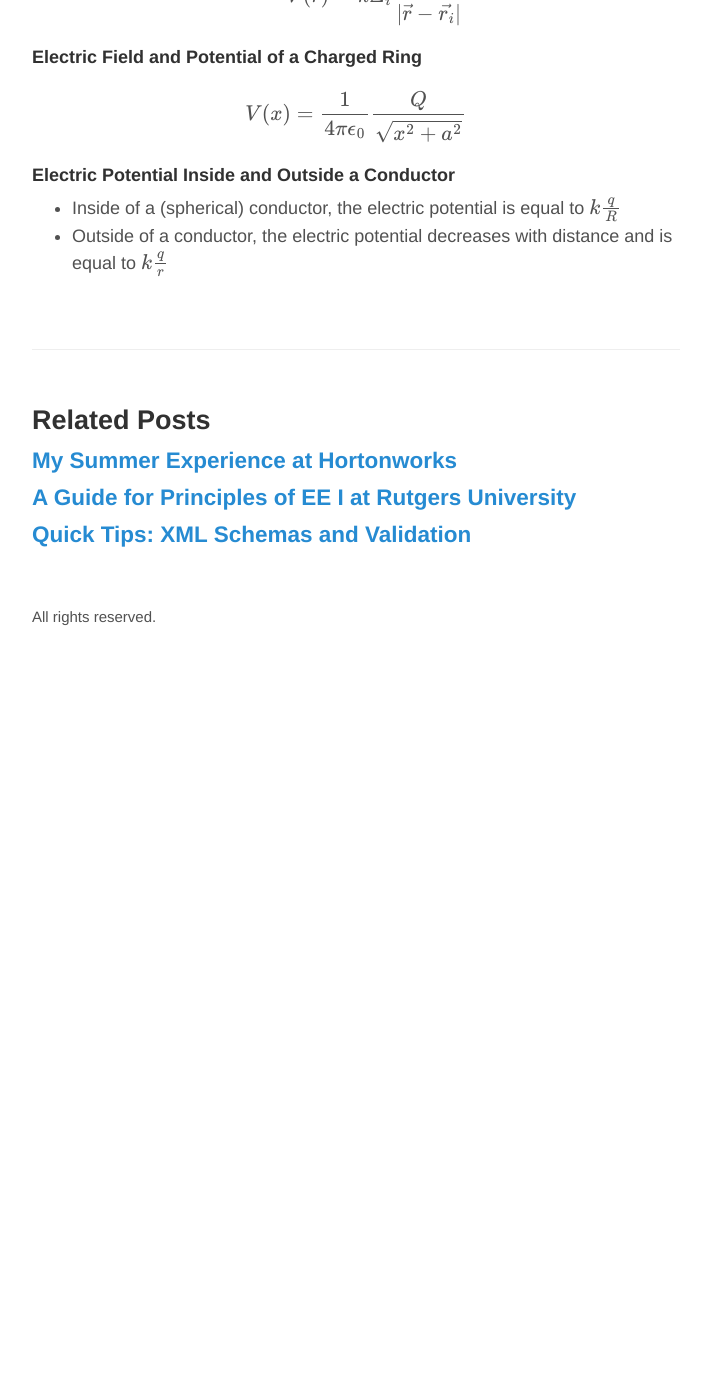
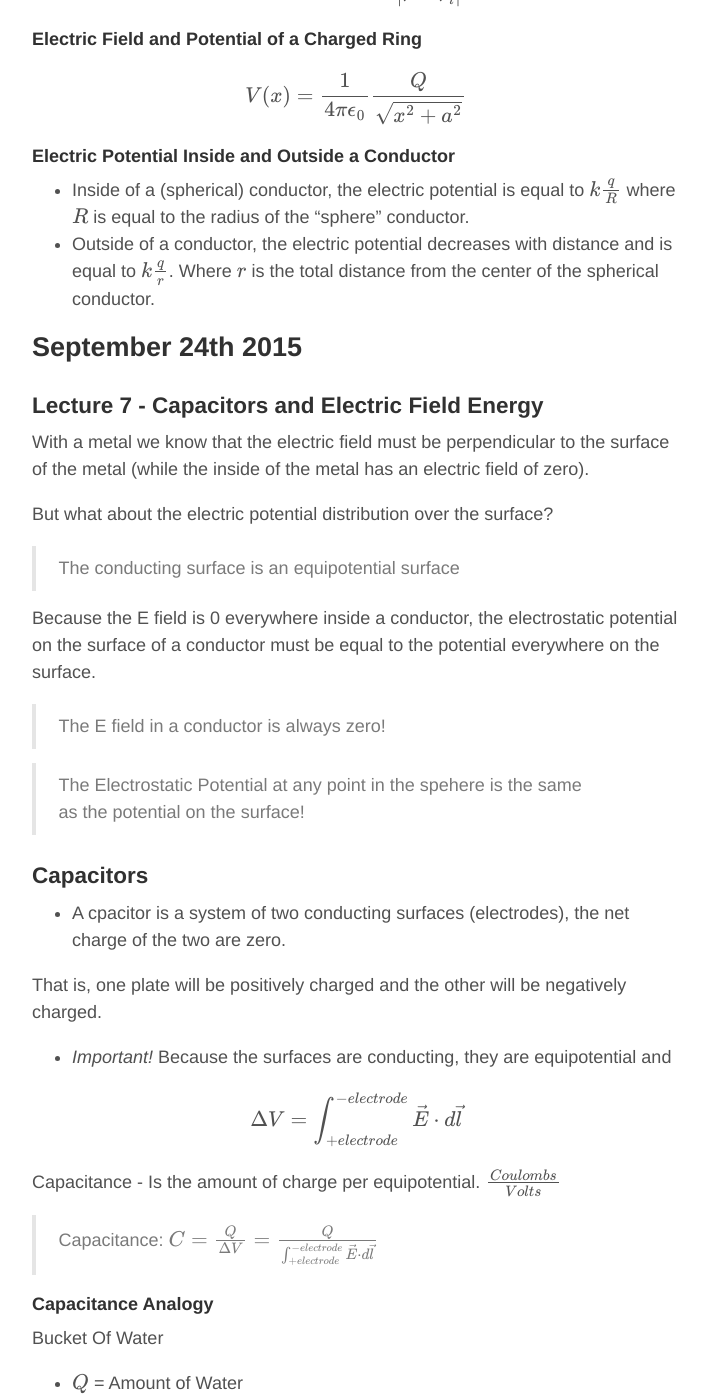
Before and after one commit to ZacBlanco/zacblanco.github.io, a Jekyll site: the page built from _posts/2015-9-03-physics-227-guide.md, in a window 1280 px wide and 1400 px high, scrolled down 11397 px. Shown: the whole window, without its empty margins (284-991 px from the left). Built offline with Jekyll 4.4.1, drawn with Linux system fonts in a browser that asks for light colours; formulas are drawn with MathJax 3; comment, search, counter and statistics services are not loaded; before the commit the page ends 12027 px from its top, so only the background shows below that; some of the changed text lies outside the part shown.

Commit message:
sept 24th physics update

```diff
--- a/_posts/2015-9-03-physics-227-guide.md
+++ b/_posts/2015-9-03-physics-227-guide.md
@@ -330,7 +330,7 @@
 
 #### Electric Potential to Electric Field
 
-We know that $$ \vec{F}(x, y) = -\frac{\partial{U}(x, y)}{\partial x}\hat{x} -\frac{\partial{U}(x, y)}{\partial y\hat{y} $$
+We know that $$ \vec{F}(x, y) = -\frac{\partial{U}(x, y)}{\partial x}\hat{x} -\frac{\partial{U}(x, y)}{\partial y}\hat{y} $$
 
 Similarly the Electric field is equal to the derivative of the electrostatic potential.
 
@@ -350,5 +350,75 @@
 
 #### Electric Potential Inside and Outside a Conductor
 
-- Inside of a (spherical) conductor, the electric potential is equal to $$ k\frac{q}{R} $$
-- Outside of a conductor, the electric potential decreases with distance and is equal to $$ k\frac{q}{r} $$
+- Inside of a (spherical) conductor, the electric potential is equal to $$ k\frac{q}{R} $$ where $$R$$ is equal to the radius of the "sphere" conductor.
+- Outside of a conductor, the electric potential decreases with distance and is equal to $$ k\frac{q}{r} $$. Where $$r$$ is the total distance from the center of the spherical conductor.
+
+## September 24th 2015
+
+###  Lecture 7 - Capacitors and Electric Field Energy
+
+With a metal we know that the electric field must be perpendicular to the surface of the metal (while the inside of the metal has an electric field of zero).
+
+But what about the electric potential distribution over the surface?
+
+> The conducting surface is an equipotential surface
+
+Because the E field is 0 everywhere inside a conductor, the electrostatic potential on the surface of a conductor must be equal to the potential everywhere on the surface.
+
+> The E field in a conductor is always zero!
+
+> The Electrostatic Potential at any point in the spehere is the same as the potential on the surface!
+
+
+### Capacitors
+
+- A cpacitor is a system of two conducting surfaces (electrodes), the net charge of the two are zero.
+
+That is, one plate will be positively charged and the other will be negatively charged.
+
+- _Important!_ Because the surfaces are conducting, they are equipotential and
+
+$$ \Delta V = \int^{-electrode}_{+electrode}\vec{E}\cdot d\vec{l} $$
+
+Capacitance - Is the amount of charge per equipotential. $$ \frac{Coulombs}{Volts} $$
+
+> Capacitance: $$ C = \frac{Q}{\Delta V} = \frac{Q}{\int^{-electrode}_{+electrode}\vec{E}\cdot d\vec{l}} $$
+
+##### Capacitance Analogy
+
+Bucket Of Water
+
+- $$Q$$ = Amount of Water
+- $$C$$ = Amount of water divided by volume of bucket
+- $$\Delta V $$ = Height of water in bucket
+
+Capacitance Does not depend on the "amount of charge" really. If we increase the charge on the capacitor, the voltage will also change, meaning the capcitance is constant.
+
+### Computing Capacitance
+
+Computing capacitance for a given $$Q$$: Calculate $$ \Delta V $$ and use the definition of capacitance.
+
+- $$ E = \frac{\sigma}{\epsilon_0} = \frac{Q}{\epsilon_0A} $$
+- $$ \Delta V = Ed = \frac{Qd}{\epsilon_0A} $$
+- $$ C = \frac{\epsilon_0A}{d} $$ (For a parallel Plate capacitor).
+
+
+### Energy Stored in a Capacitor
+
+Final state for a charged capacitor --> E field - $$ Q = \frac{Q}{\epsilon_0A} $$
+
+
+Work for a capacitor:
+
+- $$ W = \frac{Q^2}{2C} $$
+- $$ U = \frac{Q^2}{2C} = \frac{CV^2}{2} = \frac{QV}{2} $$
+
+### Energy Density
+
+Valid for almost any point! Very Useful
+
+- $$ u_E = \frac{1}{2}\epsilon_0E^2 $$
+
+Total Energy of the electric field
+
+$$ U_E = \int_{all space} \frac{1}{2}\epsilon_0E^2(r)d\tau $$
```
Also changed, not shown: 1 other file.
